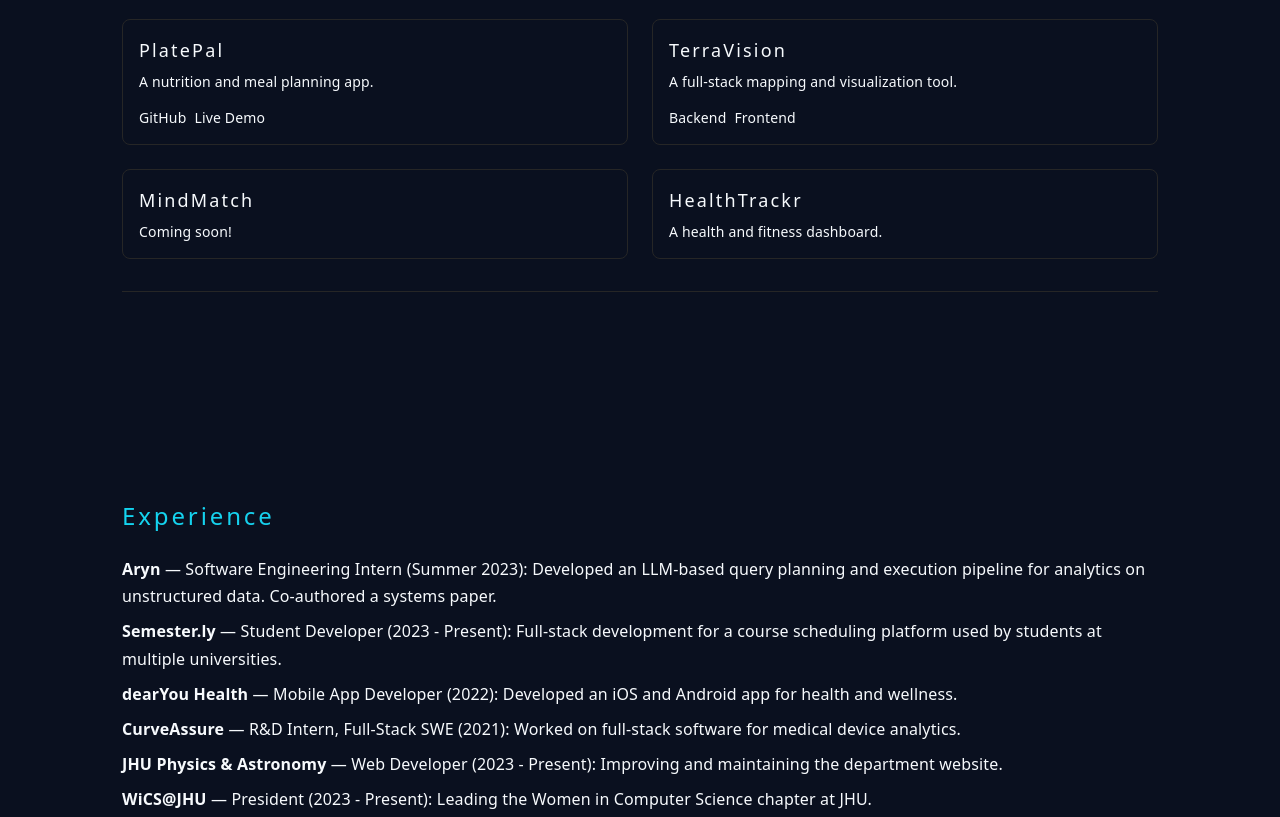
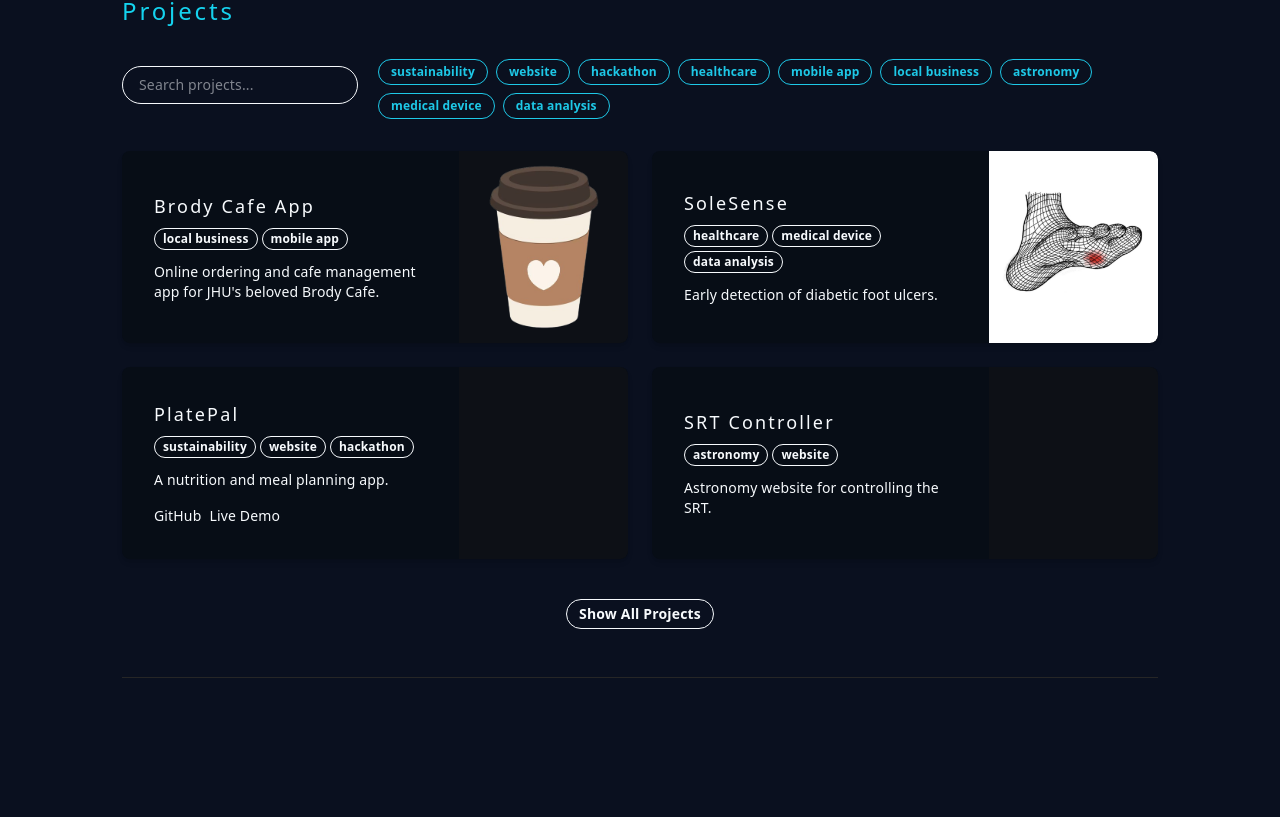
Before and after one commit to tranade/personal-portfolio, a Next.js app: page / in a window 1280 px wide. Shown: the part 1803-2620 px from the top of the page. Built offline with nearby package versions, Linux system fonts and the light colour scheme.

Commit message:
Enhance projects section with search, filters, and more

```diff
--- a/src/app/page.tsx
+++ b/src/app/page.tsx
@@ -25,8 +25,104 @@ const socialLinks = [
   { href: "https://devpost.com/tanviranade", label: "Devpost" },
 ];
 
+// --- PROJECTS DATA ---
+const allProjects = [
+  {
+    title: "PlatePal",
+    description: "A nutrition and meal planning app.",
+    tags: ["sustainability", "website", "hackathon"],
+    image: undefined, // Add image path if available
+    links: [
+      { label: "GitHub", url: "https://github.com/tranade/platepal" },
+      { label: "Live Demo", url: "#" },
+    ],
+  },
+  {
+    title: "MindMatch",
+    description: "Coming soon!",
+    tags: ["healthcare", "mobile app"],
+    image: undefined,
+    links: [],
+  },
+  {
+    title: "TerraVision Technologies",
+    description: "A full-stack mapping and visualization tool.",
+    tags: ["sustainability", "website", "hackathon"],
+    image: undefined,
+    links: [
+      { label: "Backend", url: "#" },
+      { label: "Frontend", url: "#" },
+    ],
+  },
+  {
+    title: "Brody Cafe App",
+    description: "Online ordering and cafe management app for JHU's beloved Brody Cafe.",
+    tags: ["local business", "mobile app"],
+    image: "/brodyapp.png",
+    links: [],
+  },
+  {
+    title: "SRT Controller",
+    description: "Astronomy website for controlling the SRT.",
+    tags: ["astronomy", "website"],
+    image: undefined,
+    links: [],
+  },
+  {
+    title: "InFluo",
+    description: "Healthcare medical device data analysis.",
+    tags: ["healthcare", "medical device", "data analysis"],
+    image: undefined,
+    links: [],
+  },
+  {
+    title: "iMEDS",
+    description: "Healthcare medical device.",
+    tags: ["healthcare", "medical device"],
+    image: undefined,
+    links: [],
+  },
+  {
+    title: "SoleSense",
+    description: "Early detection of diabetic foot ulcers.",
+    tags: ["healthcare", "medical device", "data analysis"],
+    image: "/solesense.png",
+    links: [],
+  },
+];
+
 export default function Home() {
   const [navScrolled, setNavScrolled] = useState(false);
+
+  // --- PROJECTS FILTER STATE (moved inside component) ---
+  const allTags = Array.from(new Set(allProjects.flatMap(p => p.tags)));
+  const [search, setSearch] = useState("");
+  const [selectedTags, setSelectedTags] = useState<string[]>([]);
+  const [showAllProjects, setShowAllProjects] = useState(false);
+  const filteredProjects = allProjects.filter(project => {
+    const matchesSearch =
+      project.title.toLowerCase().includes(search.toLowerCase()) ||
+      project.description.toLowerCase().includes(search.toLowerCase()) ||
+      project.tags.some(tag => tag.toLowerCase().includes(search.toLowerCase()));
+    const matchesTags =
+      selectedTags.length === 0 || selectedTags.every(tag => project.tags.includes(tag));
+    return matchesSearch && matchesTags;
+  });
+
+  // Only show these 4 by default, in this order
+  const initialProjectTitles = [
+    "Brody Cafe App",
+    "SoleSense",
+    "PlatePal",
+    "SRT Controller",
+  ];
+  const initialProjects = initialProjectTitles
+    .map(title => filteredProjects.find(p => p.title === title))
+    .filter(Boolean);
+  const isFiltering = search.trim() !== '' || selectedTags.length > 0;
+  const projectsToShow = isFiltering
+    ? filteredProjects
+    : (showAllProjects ? filteredProjects : initialProjects).filter((p): p is typeof allProjects[number] => !!p);
 
   useEffect(() => {
     const onScroll = () => {
@@ -151,7 +247,7 @@ export default function Home() {
         {/* About Section */}
         <motion.section
           id="about"
-          className="w-full flex flex-col gap-4 py-8 border-b border-neutral-800 scroll-mt-24"
+          className="w-full flex flex-col gap-4 pt-8 pb-12 border-b border-neutral-800 scroll-mt-24"
           initial={{ opacity: 0, y: 40 }}
           whileInView={{ opacity: 1, y: 0 }}
           viewport={{ once: false, amount: 0.3 }}
@@ -161,13 +257,13 @@ export default function Home() {
           <div className="font-tech-heading text-accent1 text-lg sm:text-xl" style={{ letterSpacing: '0.18em' }}>
             JHU &apos;26 • BS in CS + BME • 3 + 1 MSE in CS
           </div>
-          <p className="text-base">Hi! I&apos;m an incoming senior at JHU interested in software engineering, AI/ML, data science, and medical applications. I&apos;m currently a SWE Intern for AWS Redshift, where I am working on developing a GenAI project employing multi-agent orchestration with Strands. Last summer I was at Aryn (startup), where I worked on developing an LLM-based query planning and execution pipeline for analytics questions on unstructured data and co-authored a systems paper.</p>
+          <p className="text-base">Hi! I&apos;m an incoming senior at JHU interested in software engineering, AI/ML, data science, and medical applications. I&apos;m currently a SWE Intern for AWS Redshift, working on a GenAI project employing multi-agent orchestration through Strands. Last summer I was at Aryn (startup), where I developed an LLM-based query planning and execution pipeline for analytics questions on unstructured data and co-authored a systems paper.</p>
           <p className="text-base">On campus, I&apos;m involved with WiCS@JHU, Camp Kesem, and Blue Jay Bhangra (💃). I also do applied machine learning research through Dr. Suchi Saria&apos;s lab for AI/ML in Healthcare!</p>
         </motion.section>
         {/* Skills Section */}
         <motion.section
           id="skills"
-          className="w-full flex flex-col gap-4 py-8 border-b border-neutral-800 scroll-mt-24"
+          className="w-full flex flex-col gap-4 pt-8 pb-12 border-b border-neutral-800 scroll-mt-24"
           initial={{ opacity: 0, y: 40 }}
           whileInView={{ opacity: 1, y: 0 }}
           viewport={{ once: false, amount: 0.3 }}
@@ -185,44 +281,106 @@ export default function Home() {
         {/* Projects Section */}
         <motion.section
           id="projects"
-          className="w-full flex flex-col gap-4 py-8 border-b border-neutral-800 scroll-mt-24"
+          className="w-full flex flex-col gap-4 pt-8 pb-12 border-b border-neutral-800 scroll-mt-24"
           initial={{ opacity: 0, y: 40 }}
           whileInView={{ opacity: 1, y: 0 }}
           viewport={{ once: false, amount: 0.3 }}
           transition={{ duration: 0.6, ease: 'easeOut' }}
         >
           <h2 className="text-2xl font-bold mb-2 tech-title tech-heading">Projects</h2>
-          <div className="grid gap-6 sm:grid-cols-2">
-            <div className="rounded-lg border border-neutral-800 p-4 bg-background flex flex-col gap-2">
-              <h3 className="font-semibold text-lg project-title">PlatePal</h3>
-              <p className="text-sm">A nutrition and meal planning app.</p>
-              <div className="flex gap-2 mt-2">
-                <a href="https://github.com/tranade/platepal" className="project-link text-accent2 text-sm font-medium" target="_blank" rel="noopener noreferrer">GitHub</a>
-                <a href="#" className="project-link text-accent2 text-sm font-medium">Live Demo</a>
-              </div>
-            </div>
-            <div className="rounded-lg border border-neutral-800 p-4 bg-background flex flex-col gap-2">
-              <h3 className="font-semibold text-lg project-title">TerraVision</h3>
-              <p className="text-sm">A full-stack mapping and visualization tool.</p>
-              <div className="flex gap-2 mt-2">
-                <a href="#" className="project-link text-accent2 text-sm font-medium">Backend</a>
-                <a href="#" className="project-link text-accent2 text-sm font-medium">Frontend</a>
-              </div>
-            </div>
-            <div className="rounded-lg border border-neutral-800 p-4 bg-background flex flex-col gap-2">
-              <h3 className="font-semibold text-lg project-title">MindMatch</h3>
-              <p className="text-sm">Coming soon!</p>
-            </div>
-            <div className="rounded-lg border border-neutral-800 p-4 bg-background flex flex-col gap-2">
-              <h3 className="font-semibold text-lg project-title">HealthTrackr</h3>
-              <p className="text-sm">A health and fitness dashboard.</p>
+          {/* Search and Tag Filters */}
+          <div className="flex flex-col sm:flex-row gap-2 sm:items-center mb-4">
+            <input
+              type="text"
+              placeholder="Search projects..."
+              value={search}
+              onChange={e => setSearch(e.target.value)}
+              className="border border-accent2 rounded-full px-4 py-2 text-sm bg-background text-foreground focus:outline-none focus:ring-1 focus:ring-accent2/50 w-full sm:w-64 mb-5 sm:mb-0"
+            />
+            <div className="flex flex-wrap gap-2 mt-2 sm:mt-2 ml-0 sm:ml-3">
+              {allTags.map(tag => (
+                <button
+                  key={tag}
+                  className={[
+                    'border px-3 py-1 rounded-full text-xs font-semibold transition-colors',
+                    'border-accent2',
+                    'hover:brightness-110',
+                  ].join(' ')}
+                  style={selectedTags.includes(tag)
+                    ? { background: 'var(--accent2)', color: 'var(--background)' }
+                    : { background: 'var(--background)', color: 'var(--accent2)' }}
+                  onClick={e => {
+                    setSelectedTags(selectedTags.includes(tag)
+                      ? selectedTags.filter(t => t !== tag)
+                      : [...selectedTags, tag]);
+                    e.currentTarget.blur();
+                  }}
+                  type="button"
+                >
+                  {tag}
+                </button>
+              ))}
             </div>
           </div>
+          {/* Projects Grid */}
+          <div className="grid gap-6 sm:grid-cols-2">
+            {projectsToShow.length === 0 && (
+              <div className="col-span-full text-center text-accent2">No projects found.</div>
+            )}
+            {projectsToShow.map((project, idx) => (
+              <div key={project.title + idx} className="rounded-lg p-0 bg-[#070d16] shadow-md flex flex-row h-48 overflow-hidden">
+                {/* Left: Info */}
+                <div className="basis-2/3 flex flex-col gap-2 px-8 py-4 justify-center">
+                  <h3 className="font-semibold text-lg project-title">{project.title}</h3>
+                  <div className="flex flex-wrap gap-1 mb-1">
+                    {project.tags.map(tag => (
+                      <span key={tag} className="px-2 py-0.5 rounded-full border border-accent2 text-accent2 text-xs font-semibold bg-background/80">{tag}</span>
+                    ))}
+                  </div>
+                  <p className="text-sm">{project.description}</p>
+                  {project.links && project.links.length > 0 && (
+                    <div className="flex gap-2 mt-2 flex-wrap">
+                      {project.links.map(link => (
+                        <a key={link.label} href={link.url} className="project-link text-accent2 text-sm font-medium" target="_blank" rel="noopener noreferrer">{link.label}</a>
+                      ))}
+                    </div>
+                  )}
+                </div>
+                {/* Right: Image */}
+                <div className="basis-1/3 h-full flex items-center justify-center bg-neutral-900/40 relative">
+                  {project.image ? (
+                    <Image
+                      src={project.image}
+                      alt={project.title + ' image'}
+                      fill
+                      className="object-cover w-full h-full rounded-r-lg"
+                      sizes="(max-width: 768px) 100vw, 33vw"
+                    />
+                  ) : null}
+                </div>
+              </div>
+            ))}
+          </div>
+          {/* Show All / Show Less Button (only when not filtering) */}
+          {!isFiltering && filteredProjects.length > initialProjects.length && (
+            <div className="w-full flex justify-center mt-6">
+              <button
+                className="px-3 py-1 rounded-full border border-accent2 text-accent2 bg-background hover:bg-accent2/20 font-semibold transition-colors text-sm"
+                onClick={e => {
+                  setShowAllProjects(v => !v);
+                  e.currentTarget.blur();
+                }}
+                type="button"
+              >
+                {showAllProjects ? 'Show Less' : 'Show All Projects'}
+              </button>
+            </div>
+          )}
         </motion.section>
         {/* Experience Section */}
         <motion.section
           id="experience"
-          className="w-full flex flex-col gap-4 py-8 border-b border-neutral-800 scroll-mt-24"
+          className="w-full flex flex-col gap-4 pt-8 pb-12 border-b border-neutral-800 scroll-mt-24"
           initial={{ opacity: 0, y: 40 }}
           whileInView={{ opacity: 1, y: 0 }}
           viewport={{ once: false, amount: 0.3 }}
```
Also changed, not shown: public/brodyapp.png (added), public/solesense.png (added).
